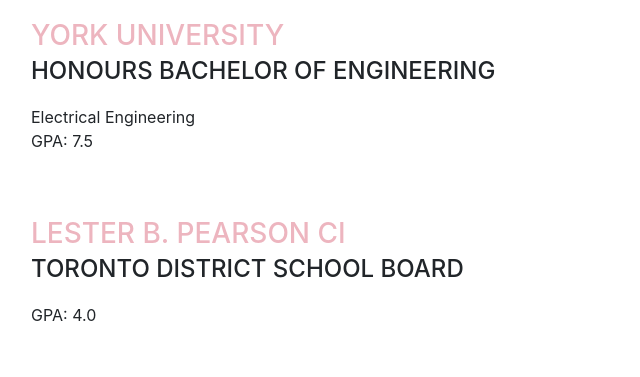
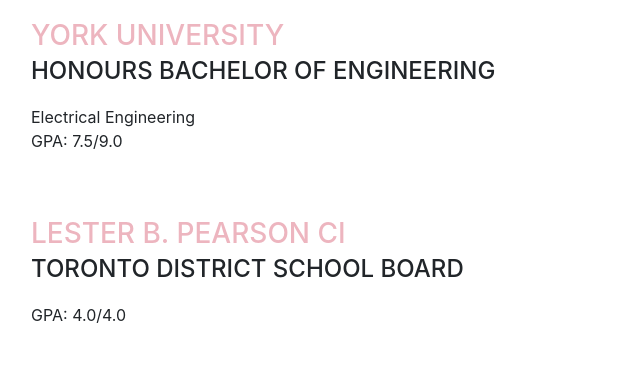
Before and after one commit to ariellaboriante/ariellaboriante.github.io, a website with bundled scripts: page index.html in a window 1280 px wide. Shown: the part 2840-3217 px from the top of the page, 289-929 px from the left. Built offline with nearby package versions, Linux system fonts and the light colour scheme; files whose address does not match are found by name; a web font is replaced by a local one.

Commit message:
Updated GPA

```diff
--- a/index.html
+++ b/index.html
@@ -209,7 +209,7 @@
                             <h3 class="mb-0">York University</h3>
                             <div class="subheading mb-3">Honours Bachelor of Engineering</div>
                             <div>Electrical Engineering</div>
-                            <p>GPA: 7.5</p>
+                            <p>GPA: 7.5/9.0</p>
                         </div>
                         <div class="resume-date text-md-right">
                             <span class="text-primary">Graduating June 2019</span>
@@ -220,7 +220,7 @@
                         <div class="resume-content mr-auto">
                             <h3 class="mb-0">Lester B. Pearson CI</h3>
                             <div class="subheading mb-3">Toronto District School Board</div>
-                            <p>GPA: 4.0</p>
+                            <p>GPA: 4.0/4.0</p>
                         </div>
                         <div class="resume-date text-md-right">
                             <span class="text-primary">Graduated June 2013</span>
```
